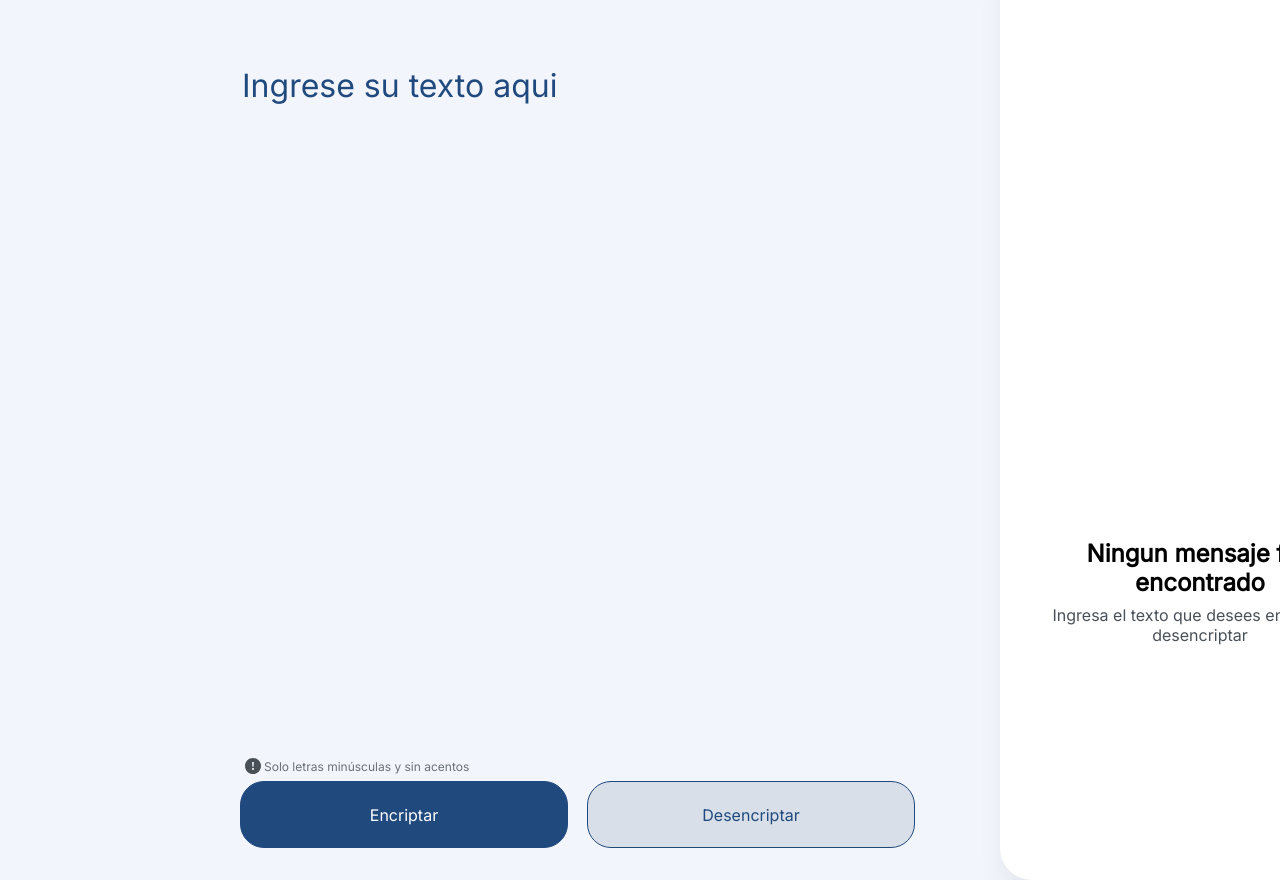
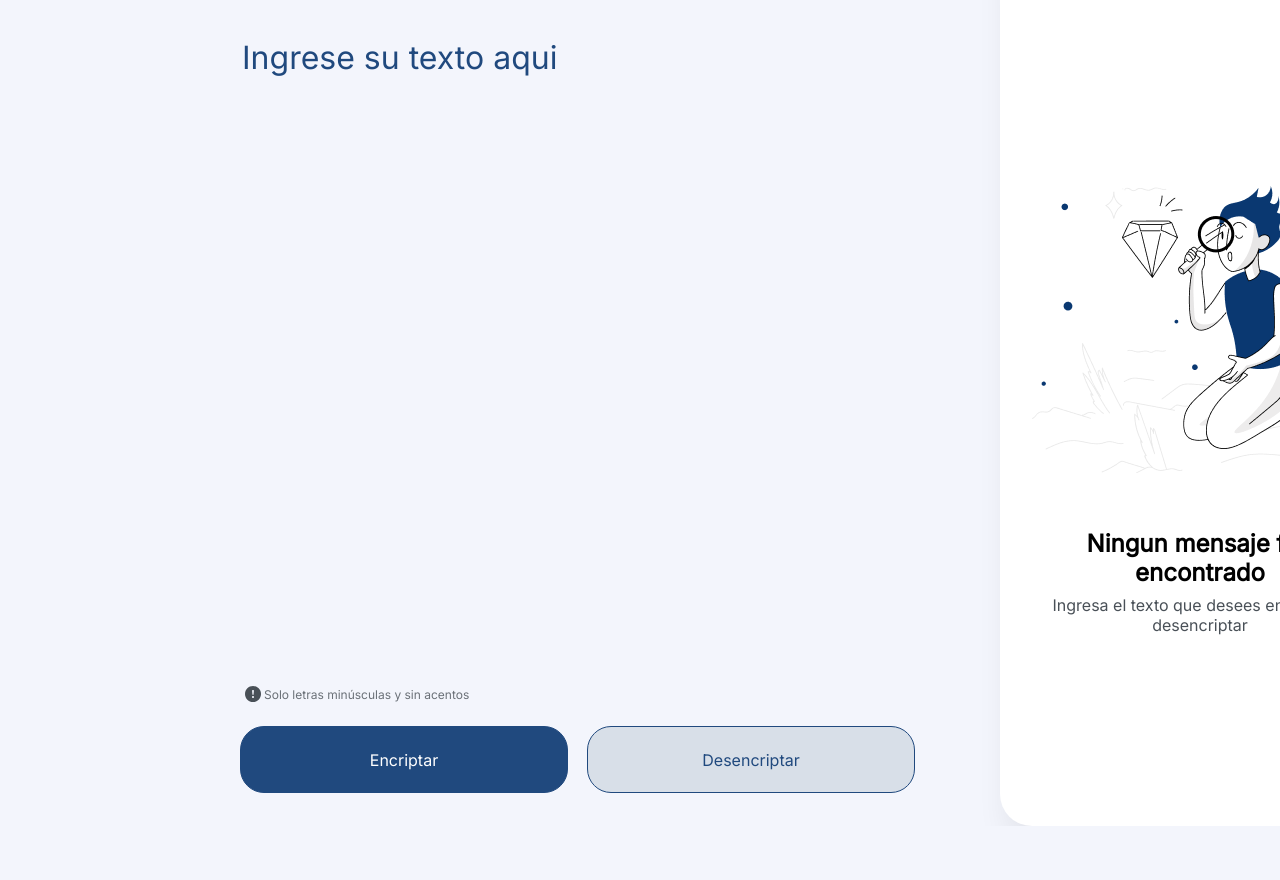
Before and after one commit to rodrigoGalvanDev/-Sprint01-Encriptador-de-texto, a website: page index.html in a window 1280 px wide. Shown: the part 104-984 px from the top of the page. After the commit the page ends 930 px from the top, so only its background shows below. Drawn offline with Linux system fonts and the light colour scheme.

Commit message:
aniade imagen y resize de elementos

```diff
--- a/index.html
+++ b/index.html
@@ -46,7 +46,7 @@
     <aside>
 
         <div>
-            <img src="" alt="">
+            <img src="/img/Muñeco.png" alt="munieco">
             <p class="error">Ningun mensaje fue encontrado</p>
             <p class="consejo">Ingresa el texto que desees encriptar o desencriptar</p>
         </div>
--- a/src/main.scss
+++ b/src/main.scss
@@ -20,7 +20,7 @@ main{
     #texto{
         position: absolute;
         left: 240px;
-        top: 168px;
+        top: 140px;
 
 
         textarea{
@@ -31,6 +31,7 @@ main{
             background-color: $colorfondo;
             outline: none;
             width: 730px;
+            height: 600px;
             resize: none;
         }
 
@@ -43,12 +44,12 @@ main{
         svg{
             position: absolute;
             left: 245px;
-            top: 862px;
+            top: 790px;
         }
         #condicion{
             position: absolute;
             left: 264px;
-            top: 851px;
+            top: 779px;
             font-family: 'Inter';
             opacity: 0.8;
             color: #495057;
@@ -58,7 +59,7 @@ main{
         #botones{
             position: absolute;
             left: 240px;
-            top: 885px;
+            top: 830px;
 
 
             .boton1{
@@ -100,9 +101,9 @@ aside{
     display: inline-block;
     position: absolute;
     width: 400px;
-    height: 944px;
+    height: 900px;
     left: 1000px;
-    top: 40px;
+    top: 30px;
 
     /* White */
 
@@ -113,6 +114,14 @@ aside{
     border-radius: 32px;
 
     div{
+
+        img{
+            position: absolute;
+            width: 336px;
+            height: 304px;
+            top: 243px;
+            left: 32px;
+        }
 
         .error{
             position: absolute;
```
Also changed, not shown: img/Muñeco.png (added), src/main.css, 1 other file.
